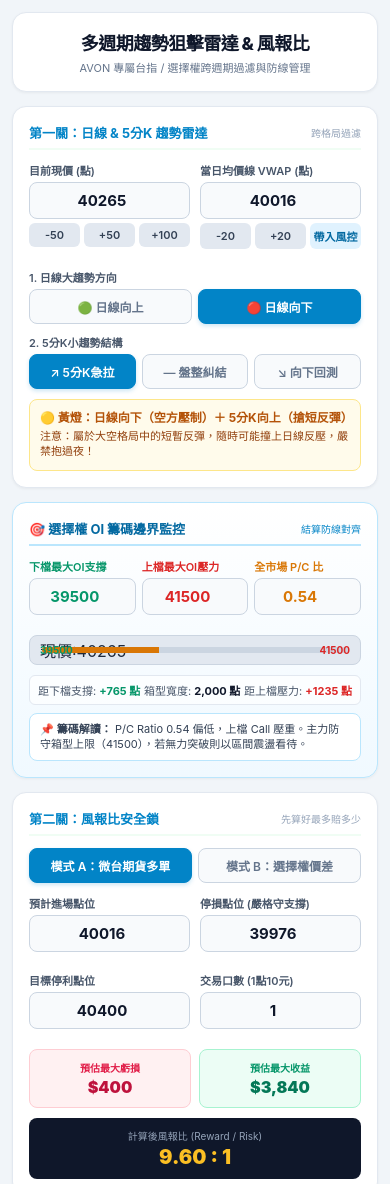
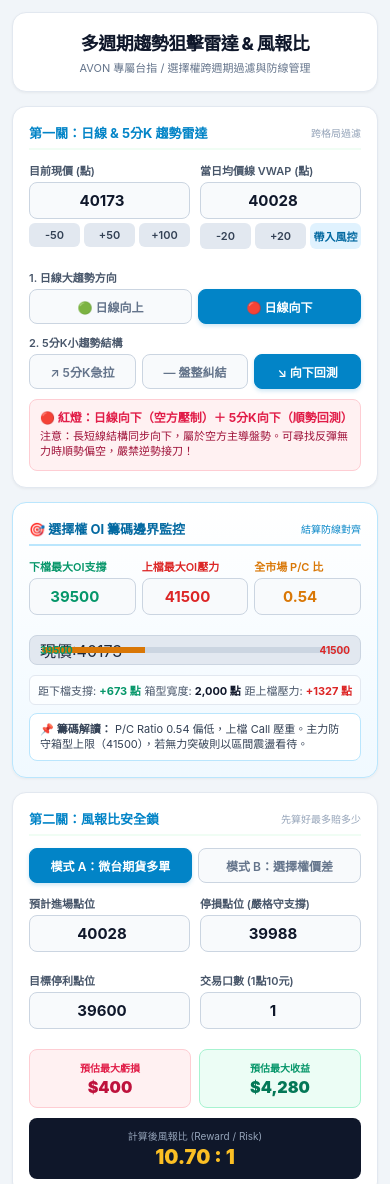
Before and after one commit to tb043317-eng/-, a plain HTML site: page index.html in a window 390 px wide. Shown: the top 1184 px of the page. Drawn offline with Linux system fonts and the light colour scheme.

Commit message:
Add files via upload

```diff
--- a/index.html
+++ b/index.html
@@ -38,9 +38,16 @@
         .btn-toggle { flex: 1; background: #f8fafc; border: 1px solid #cbd5e1; border-radius: 8px; padding: 8px 4px; font-size: 12px; font-weight: 600; color: #64748b; cursor: pointer; text-align: center; }
         .btn-toggle.active { background: #0284c7; color: #ffffff; border-color: #0284c7; box-shadow: 0 2px 4px rgba(2, 132, 199, 0.2); }
 
-        /* 警示盒 */
-        .alert-box { background: #fffbeb; border: 1px solid #fde68a; border-radius: 8px; padding: 10px; font-size: 11px; color: #92400e; line-height: 1.4; margin-top: 10px; }
-        .alert-box strong { display: block; font-size: 12px; margin-bottom: 2px; color: #b45309; }
+        /* 警示盒共用與動態色系 */
+        .alert-box { border-radius: 8px; padding: 10px; font-size: 11px; line-height: 1.4; margin-top: 10px; }
+        .alert-amber { background: #fffbeb; border: 1px solid #fde68a; color: #92400e; }
+        .alert-amber strong { color: #b45309; display: block; font-size: 12px; margin-bottom: 2px; }
+
+        .alert-red { background: #fff1f2; border: 1px solid #fecdd3; color: #9f1239; }
+        .alert-red strong { color: #e11d48; display: block; font-size: 12px; margin-bottom: 2px; }
+
+        .alert-green { background: #ecfdf5; border: 1px solid #a7f3d0; color: #065f46; }
+        .alert-green strong { color: #059669; display: block; font-size: 12px; margin-bottom: 2px; }
 
         /* 專屬 OI 籌碼區外框 */
         .oi-card { border-color: #bae6fd; background: linear-gradient(to bottom, #ffffff, #f0f9ff); }
@@ -85,7 +92,7 @@
             <div class="grid-2">
                 <div class="field">
                     <label>目前現價 (點)</label>
-                    <input type="number" id="market-price" value="40265" oninput="calculateAll()" class="input-box">
+                    <input type="number" id="market-price" value="40173" oninput="calculateAll()" class="input-box">
                     <div class="btn-row">
                         <button onclick="adjustPrice(-50)" class="btn-mini">-50</button>
                         <button onclick="adjustPrice(50)" class="btn-mini">+50</button>
@@ -94,7 +101,7 @@
                 </div>
                 <div class="field">
                     <label>當日均價線 VWAP (點)</label>
-                    <input type="number" id="vwap-price" value="40016" oninput="calculateAll()" class="input-box">
+                    <input type="number" id="vwap-price" value="40028" oninput="calculateAll()" class="input-box">
                     <div class="btn-row">
                         <button onclick="adjustVwap(-20)" class="btn-mini">-20</button>
                         <button onclick="adjustVwap(20)" class="btn-mini">+20</button>
@@ -114,15 +121,15 @@
             <div class="field">
                 <label>2. 5分K小趨勢結構</label>
                 <div class="toggle-row">
-                    <button id="btn-5m-up" onclick="set5mTrend('up')" class="btn-toggle active">↗ 5分K急拉</button>
+                    <button id="btn-5m-up" onclick="set5mTrend('up')" class="btn-toggle">↗ 5分K急拉</button>
                     <button id="btn-5m-flat" onclick="set5mTrend('flat')" class="btn-toggle">— 盤整糾結</button>
-                    <button id="btn-5m-down" onclick="set5mTrend('down')" class="btn-toggle">↘ 向下回測</button>
+                    <button id="btn-5m-down" onclick="set5mTrend('down')" class="btn-toggle active">↘ 向下回測</button>
                 </div>
             </div>
 
-            <div id="alert-box" class="alert-box">
-                <strong>🟡 黃燈：日線向下（空方壓制）＋ 5分K向上（搶短反彈）</strong>
-                注意：屬於大空格局中的短暫反彈，隨時可能撞上日線反壓，嚴禁抱過夜！
+            <div id="alert-box" class="alert-box alert-red">
+                <strong id="alert-title">🔴 紅燈：日線向下（空方壓制）＋ 5分K向下（順勢回測）</strong>
+                <span id="alert-desc">注意：長短線結構同步向下，屬於空方主導盤勢。可尋找反彈無力時順勢偏空，嚴禁逆勢接刀！</span>
             </div>
         </div>
 
@@ -156,13 +163,13 @@
                     <div id="oi-bar" class="track-progress"></div>
                 </div>
                 <span class="track-label-r" id="disp-ceiling">41500</span>
-                <div id="oi-pointer" class="pointer" style="left: 50%;">現價:40265</div>
+                <div id="oi-pointer" class="pointer" style="left: 50%;">現價:40173</div>
             </div>
 
             <div class="info-bar">
-                <span>距下檔支撐: <strong id="dist-floor" style="color: #059669;">+765 點</strong></span>
+                <span>距下檔支撐: <strong id="dist-floor" style="color: #059669;">+673 點</strong></span>
                 <span>箱型寬度: <strong style="color: #0f172a;">2,000 點</strong></span>
-                <span>距上檔壓力: <strong id="dist-ceiling" style="color: #dc2626;">+1,235 點</strong></span>
+                <span>距上檔壓力: <strong id="dist-ceiling" style="color: #dc2626;">+1,327 點</strong></span>
             </div>
 
             <div id="oi-bias-text" class="oi-text">
@@ -186,18 +193,18 @@
             <div class="grid-2">
                 <div class="field">
                     <label id="lbl-entry">預計進場點位</label>
-                    <input type="number" id="entry-price" value="40016" oninput="calculateRisk()" class="input-box">
+                    <input type="number" id="entry-price" value="40028" oninput="calculateRisk()" class="input-box">
                 </div>
                 <div class="field">
                     <label id="lbl-stop">停損點位 (嚴格守支撐)</label>
-                    <input type="number" id="stop-price" value="39976" oninput="calculateRisk()" class="input-box">
+                    <input type="number" id="stop-price" value="39988" oninput="calculateRisk()" class="input-box">
                 </div>
             </div>
 
             <div class="grid-2">
                 <div class="field">
                     <label id="lbl-target">目標停利點位</label>
-                    <input type="number" id="target-price" value="40400" oninput="calculateRisk()" class="input-box">
+                    <input type="number" id="target-price" value="39600" oninput="calculateRisk()" class="input-box">
                 </div>
                 <div class="field">
                     <label id="lbl-qty">交易口數 (1點10元)</label>
@@ -212,13 +219,13 @@
                 </div>
                 <div class="risk-box risk-profit">
                     <div style="font-size: 10px; color: #059669; font-weight: 600;">預估最大收益</div>
-                    <div id="max-profit" style="font-size: 16px; font-weight: 900; color: #047857; margin-top: 2px;">$3,840</div>
+                    <div id="max-profit" style="font-size: 16px; font-weight: 900; color: #047857; margin-top: 2px;">$4,280</div>
                 </div>
             </div>
 
             <div class="risk-ratio-box">
                 <div style="font-size: 10px; color: #94a3b8;">計算後風報比 (Reward / Risk)</div>
-                <div id="risk-ratio" style="font-size: 20px; font-weight: 900; color: #fbbf24; margin-top: 2px;">9.60 : 1</div>
+                <div id="risk-ratio" style="font-size: 20px; font-weight: 900; color: #fbbf24; margin-top: 2px;">10.70 : 1</div>
             </div>
         </div>
 
@@ -226,13 +233,14 @@
 
     <script>
         let currentDailyTrend = 'down';
-        let current5mTrend = 'up';
+        let current5mTrend = 'down';
         let currentMode = 'micro';
 
         function setDailyTrend(trend) {
             currentDailyTrend = trend;
             document.getElementById('btn-daily-up').className = trend === 'up' ? 'btn-toggle active' : 'btn-toggle';
             document.getElementById('btn-daily-down').className = trend === 'down' ? 'btn-toggle active' : 'btn-toggle';
+            updateAlert();
         }
 
         function set5mTrend(trend) {
@@ -240,6 +248,31 @@
             ['up', 'flat', 'down'].forEach(t => {
                 document.getElementById(`btn-5m-${t}`).className = t === trend ? 'btn-toggle active' : 'btn-toggle';
             });
+            updateAlert();
+        }
+
+        function updateAlert() {
+            const boxEl = document.getElementById('alert-box');
+            const titleEl = document.getElementById('alert-title');
+            const descEl = document.getElementById('alert-desc');
+
+            if (currentDailyTrend === 'down' && current5mTrend === 'down') {
+                boxEl.className = "alert-box alert-red";
+                titleEl.innerText = "🔴 紅燈：日線向下（空方壓制）＋ 5分K向下（順勢回測）";
+                descEl.innerText = "注意：長短線結構同步向下，屬於空方主導盤勢。可尋找反彈無力時順勢偏空，嚴禁逆勢接刀！";
+            } else if (currentDailyTrend === 'down' && current5mTrend === 'up') {
+                boxEl.className = "alert-box alert-amber";
+                titleEl.innerText = "🟡 黃燈：日線向下（空方壓制）＋ 5分K向上（搶短反彈）";
+                descEl.innerText = "注意：屬於大空格局中的短暫反彈，隨時可能撞上日線反壓，嚴禁抱過夜！";
+            } else if (currentDailyTrend === 'up' && current5mTrend === 'up') {
+                boxEl.className = "alert-box alert-green";
+                titleEl.innerText = "🟢 綠燈：日線向上 ＋ 5分K向上（雙多共振）";
+                descEl.innerText = "注意：多頭主場排列，拉回即是買點，可順勢偏多操作。";
+            } else {
+                boxEl.className = "alert-box alert-amber";
+                titleEl.innerText = "⚖️ 盤整糾結：短線方向不明";
+                descEl.innerText = "注意：目前 5分K 處於盤整糾結，建議等待帶量突破邊界再行出手。";
+            }
         }
 
         function adjustPrice(val) {
@@ -258,7 +291,7 @@
             const vwap = document.getElementById('vwap-price').value;
             document.getElementById('entry-price').value = vwap;
             document.getElementById('stop-price').value = parseFloat(vwap) - 40;
-            document.getElementById('target-price').value = parseFloat(vwap) + 384;
+            document.getElementById('target-price').value = parseFloat(vwap) - 428;
             calculateRisk();
         }
 
@@ -330,6 +363,7 @@
         }
 
         // 初始化執行
+        updateAlert();
         calculateOi();
         calculateRisk();
     </script>
```
